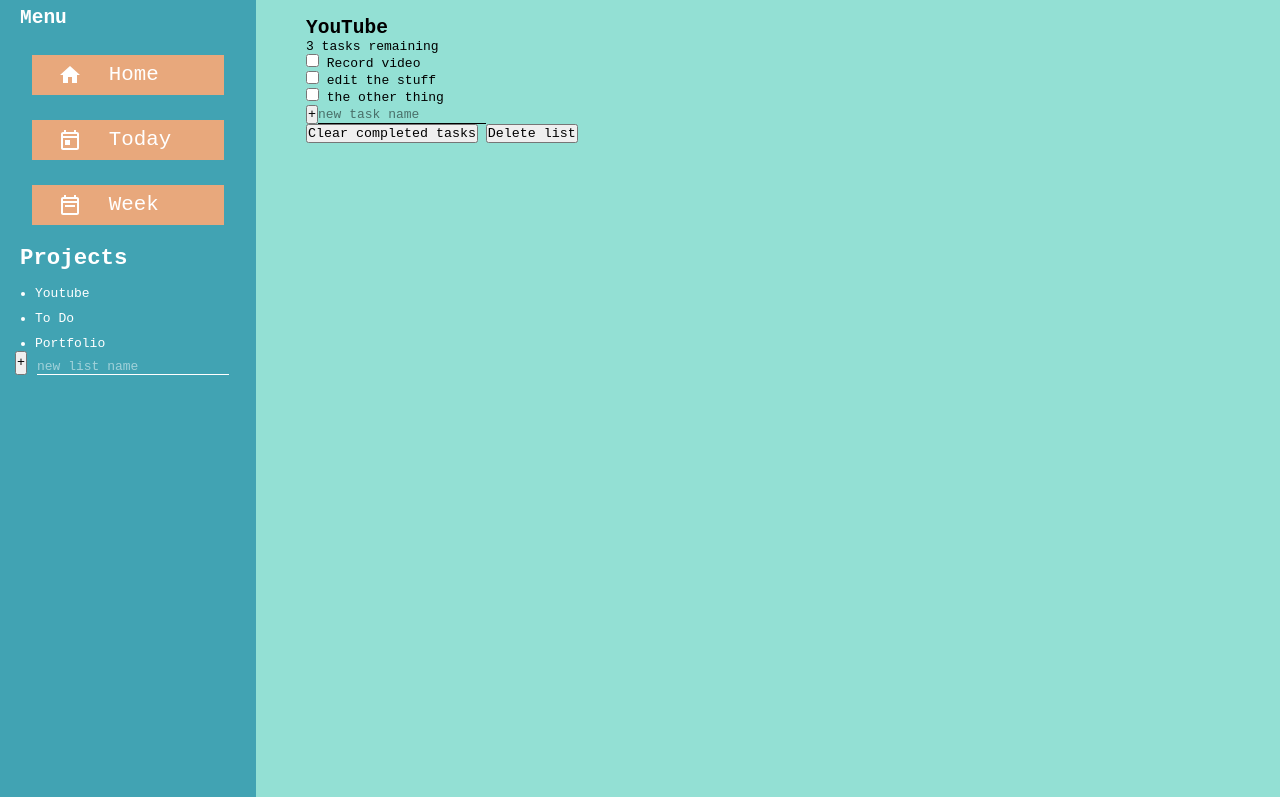
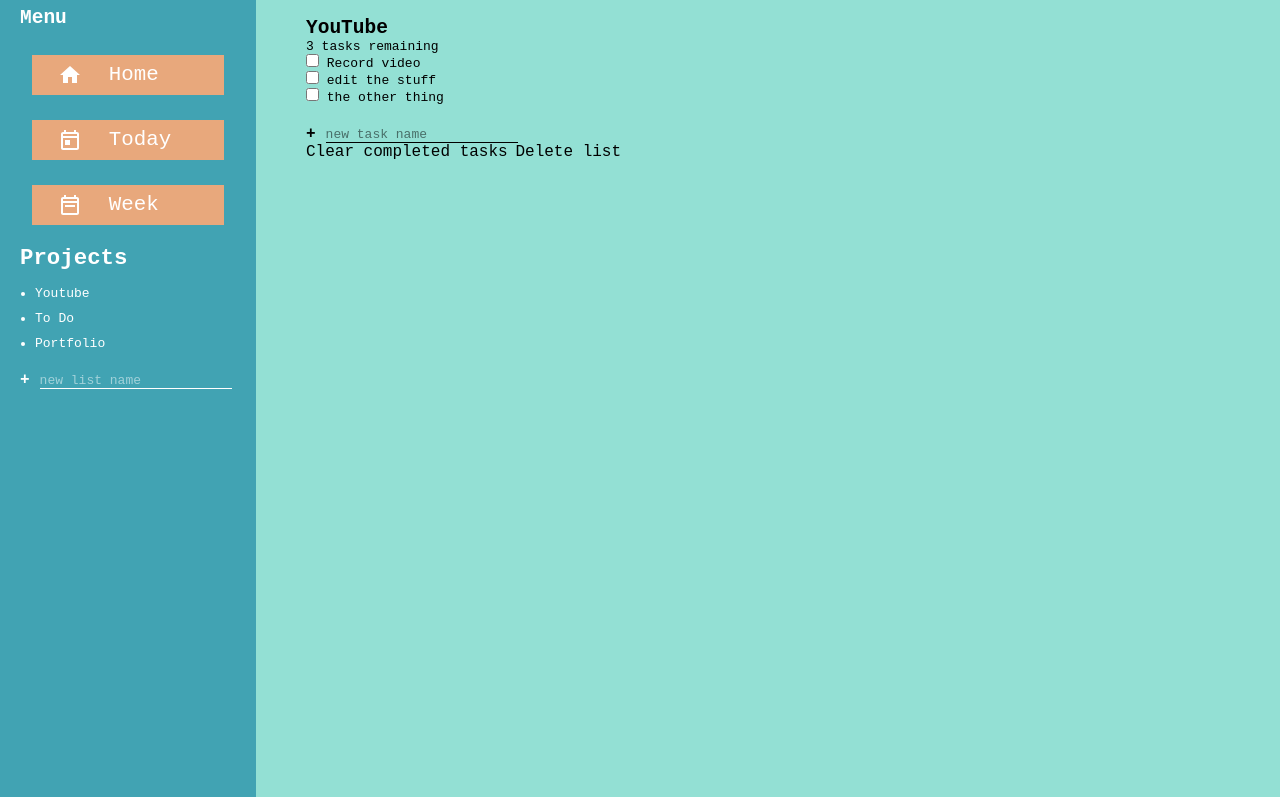
Before and after one commit to hearn-dev/todo, a website built with webpack: page dist/index.html in a window 1280 px wide. Shown: the part 123-920 px from the top of the page. Built offline with Linux system fonts and the light colour scheme.

Commit message:
form styling

```diff
--- a/src/style.css
+++ b/src/style.css
@@ -132,7 +132,38 @@
 
 form {
     display: flex;
+    align-items: flex-end;
+    margin-top: 10px;
 }
+
+
+.btn {
+    cursor: pointer;
+    background: 0;
+    border: 0;
+    padding: 0;
+    color: inherit;
+    font-size: 1rem;
+}
+
+.btn.create {
+    font-size: 1.5rem;
+    font-weight: 900;
+    margin-right: .25rem;
+    transition: opacity 250ms ease-in;
+    margin: 10px 0 0 20px;
+    font-size: 1rem;
+
+}
+
+.btn.task {
+    margin-left: 0;
+}
+
+.btn.create:hover {
+    opacity: 0.7;
+}
+
 .new {
     background: transparent;
     border: 0;
@@ -157,14 +188,11 @@
     opacity: .2
 }
 
-.new.list {
-    margin-left: 10px;
+.new.list,
+.new.task {
+    margin: 0 10px 0px 10px;
     width: 15vw;
     margin-top: 8px;
-}
-
-.btn.list {
-    margin-left: 15px;
 }
 
 .todo-list {
```
Also changed, not shown: dist/bundle.js, dist/index.html, 1 other file.
